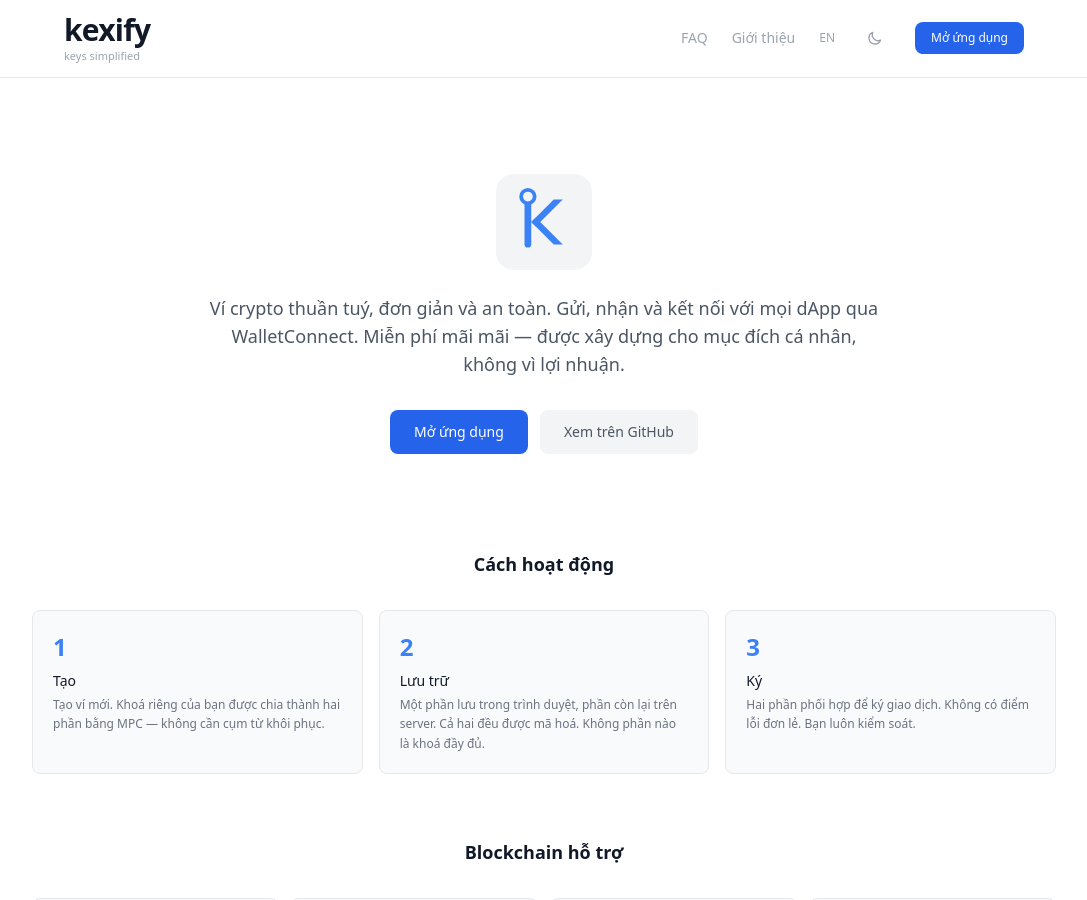
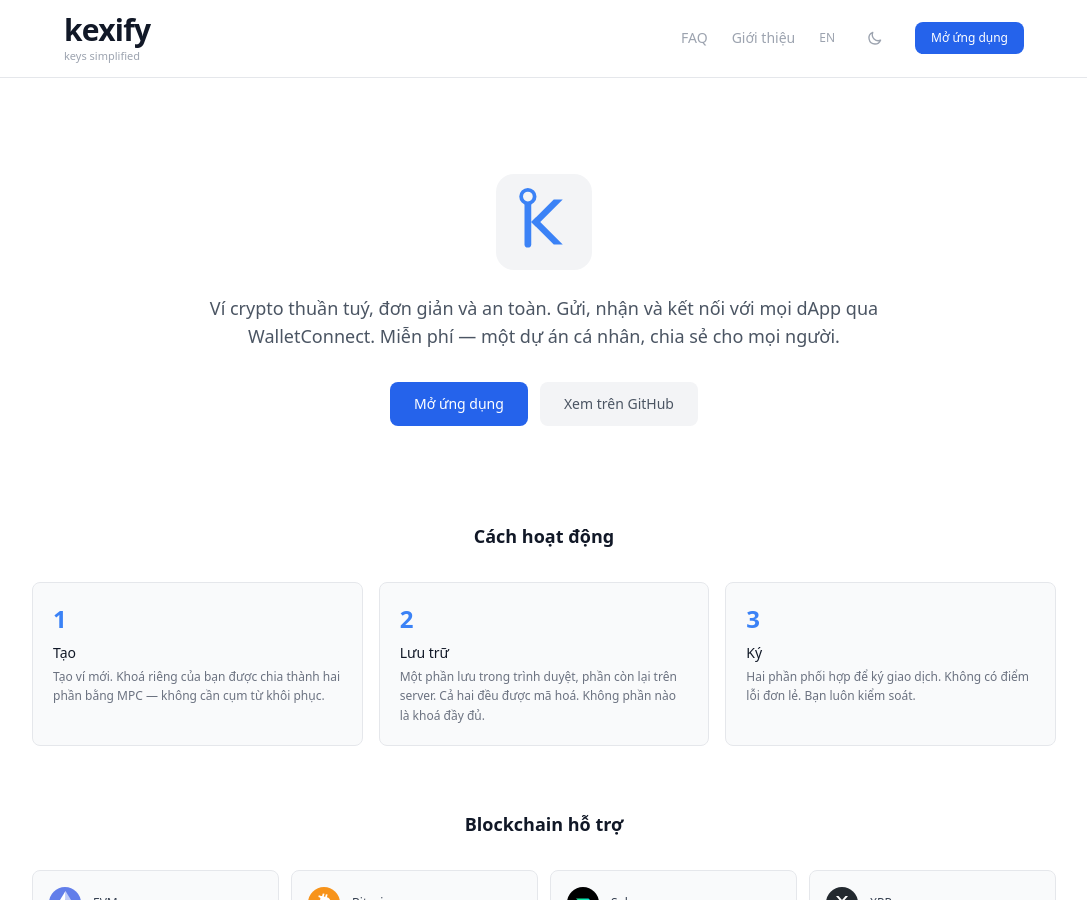
Before and after one commit to nguyenkha/kexify-home, a Jekyll site: the page built from vi/index.html, in a window 1280 px wide and 900 px high. Shown: the whole window, without its empty margins (96-1183 px from the left). Built offline with Jekyll 4.4.1, drawn with Linux system fonts in a browser that asks for light colours; nearby versions of some CDN libraries.

Commit message:
fix: soften Vietnamese hero free messaging

```diff
--- a/vi/index.html
+++ b/vi/index.html
@@ -18,7 +18,7 @@
       </svg>
     </div>
     <p class="text-base md:text-lg dark:text-gray-300 text-gray-600 max-w-2xl mx-auto leading-relaxed">
-      Ví crypto thuần tuý, đơn giản và an toàn. Gửi, nhận và kết nối với mọi dApp qua WalletConnect. Miễn phí mãi mãi — được xây dựng cho mục đích cá nhân, không vì lợi nhuận.
+      Ví crypto thuần tuý, đơn giản và an toàn. Gửi, nhận và kết nối với mọi dApp qua WalletConnect. Miễn phí — một dự án cá nhân, chia sẻ cho mọi người.
     </p>
     <div class="mt-8 flex flex-col sm:flex-row items-center justify-center gap-3">
       <a href="http://app.kexify.co/" class="w-full sm:w-auto px-6 py-3 bg-blue-600 hover:bg-blue-700 text-white text-sm font-medium rounded-lg transition-colors text-center">
```
